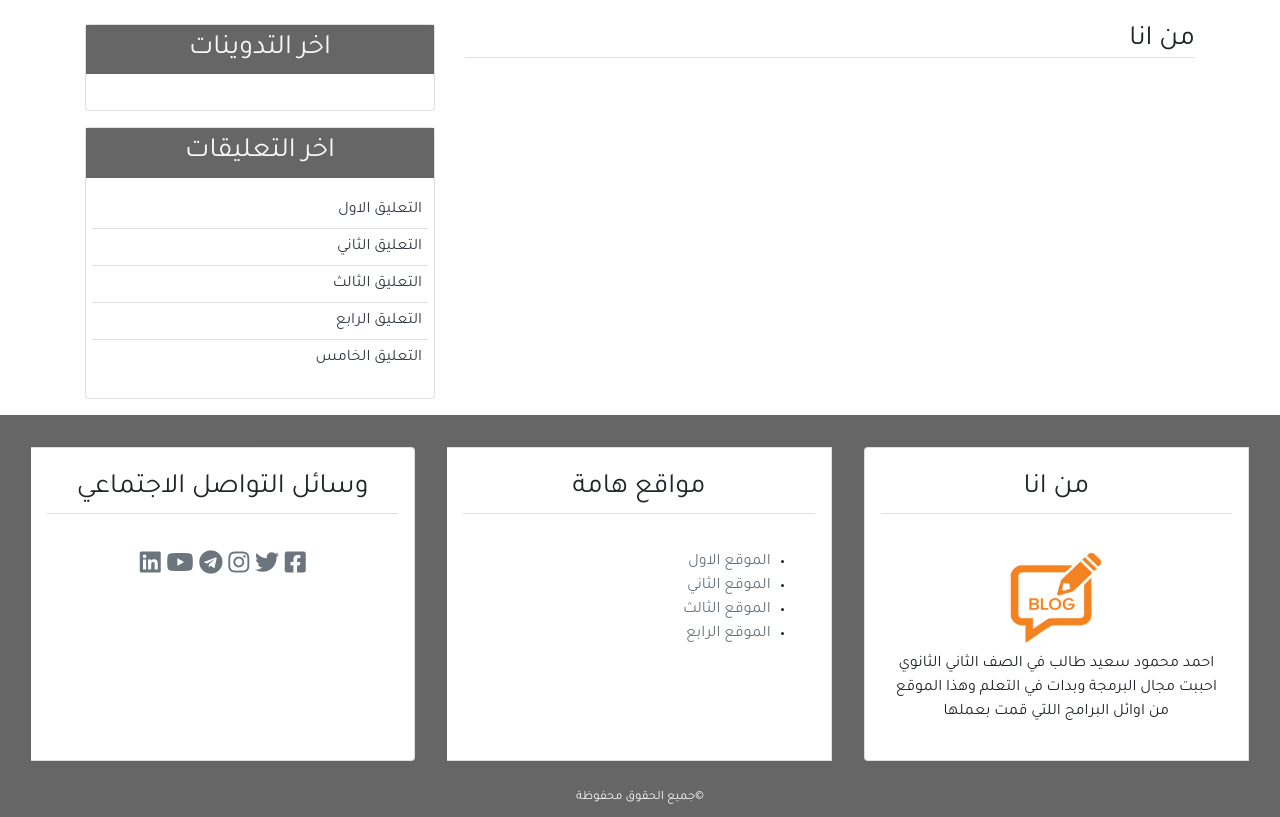
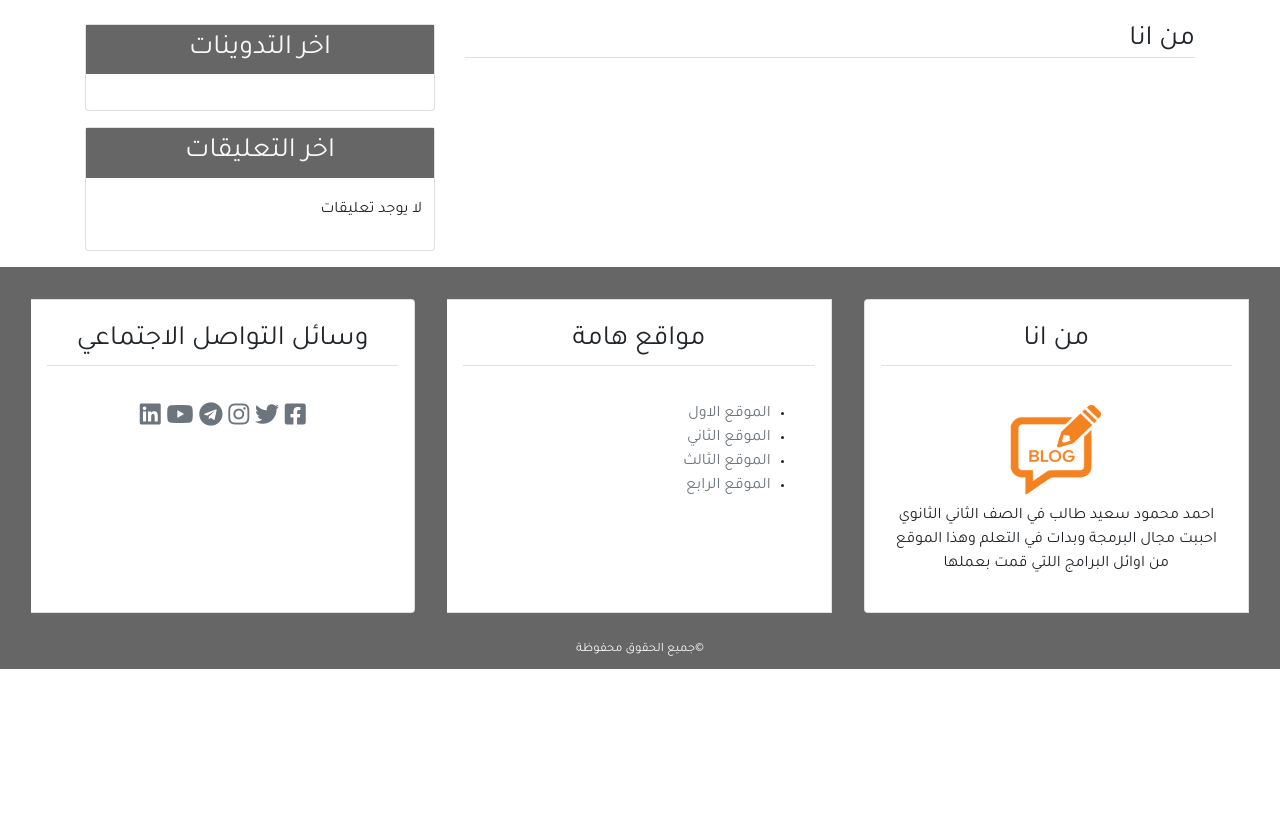
Before and after one commit to saeedmhmoud100/django-blogger-student-, a Django app: page /about/ in a window 1280 px wide. Shown: the part 58-875 px from the top of the page. After the commit the page ends 727 px from the top, so only its background shows below. Run offline with Django 3.2, Linux system fonts and the light colour scheme; some libraries are stand-ins or nearby versions.

Commit message:
add latest comments to sidebar

```diff
--- a/src/blog/templates/blog/base.html
+++ b/src/blog/templates/blog/base.html
@@ -74,19 +74,8 @@
                         {% include 'blog/latest_posts.html' %}
                     </div>
                     <div class="card mb-3">
-                        <h3 class="text-center bg-secondary text-light p-2">اخر التعليقات</h3>
-                        <ul class="list-group-flush latest-post">
-                            <li class="list-group-item latest-post-item">
-                            <a class="text-dark" href="#">التعليق الاول</a></li>
-                            <li class="list-group-item latest-post-item">
-                            <a class="text-dark" href="#">التعليق الثاني</a></li>
-                            <li class="list-group-item latest-post-item">
-                            <a class="text-dark" href="#">التعليق الثالث</a></li>
-                            <li class="list-group-item latest-post-item">
-                            <a class="text-dark" href="#">التعليق الرابع</a></li>
-                            <li class="list-group-item latest-post-item">
-                            <a class="text-dark" href="#">التعليق الخامس</a></li>
-                        </ul>
+                        <h3 class="text-center bg-secondary text-light p-2 ">اخر التعليقات</h3>
+                        {% include "blog/latest_comments.html" %}
                     </div>
                 </div>
             </div>
--- a/src/blog/templates/blog/latest_comments.html
+++ b/src/blog/templates/blog/latest_comments.html
@@ -1,8 +1,10 @@
-<ul class="list-group-flush latest-post">
+<ul class="list-group-flush latest-comment">
+
     {% for comment in comments %}
-
-        <li class="list-group-item latest-post-item">
-        <a href="{% url 'detail' post.id %}" class="text-dark">{{comment.name}}</a>
+        <li class="list-group-item latest-comment-item">
+        <a href="{% url 'detail' comment.Post.id %}" class="text-dark">{{comment.body}}</a>
         </li>
+        {% empty %}
+        <li class="list-group-item latest-comment-item mb-0">لا يوجد تعليقات</li>
     {% endfor %}
 </ul>
```
